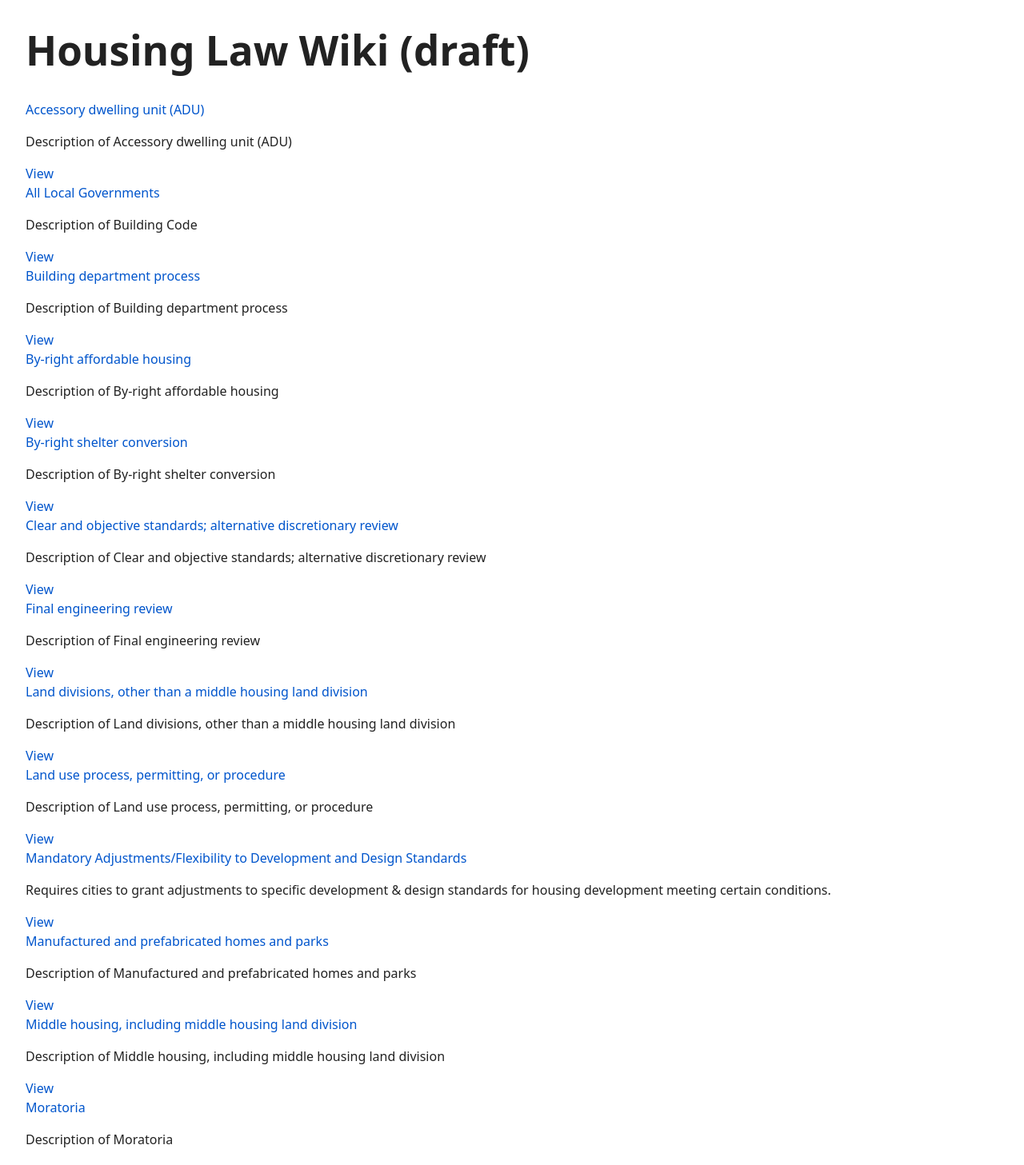
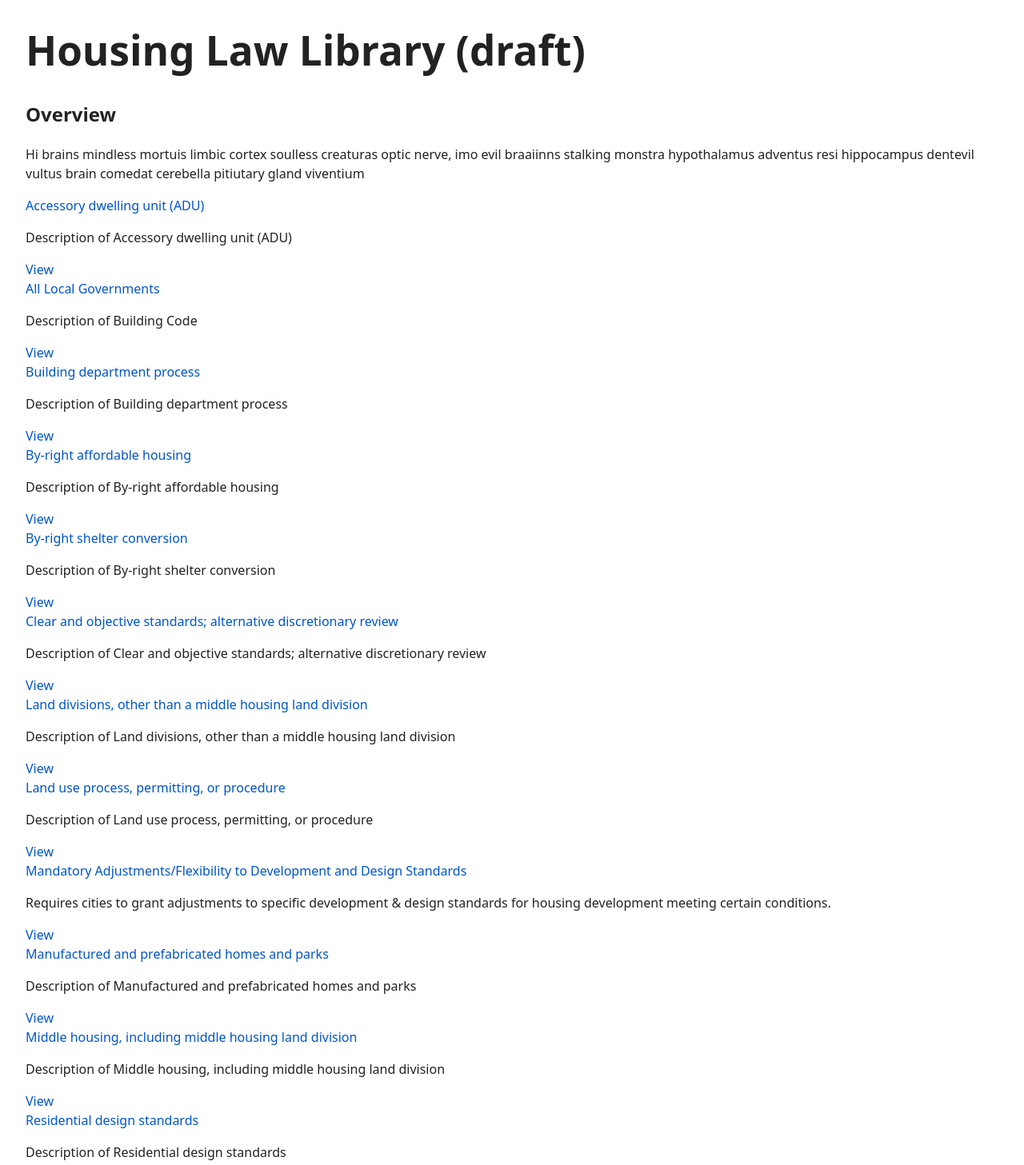
Before and after one commit to DLCDOfficial/housing_law_wiki, a React (Vite) app: page /#/ in a window 1280 px wide. Shown: the part 80-1537 px from the top of the page at 80% size. Built offline with nearby package versions, Linux system fonts and the light colour scheme.

Commit message:
Chore: Updates as requested by Hapo. Changed all  occurances of 'Wiki' to 'Library'. Removed cards for final engineering review and moratoria. Added a collapsing header for the FAQs section. Added an Overview section to the main page.

```diff
--- a/src/App.jsx
+++ b/src/App.jsx
@@ -8,7 +8,7 @@ import './App.css';
 const Disclaimer = () => {
   const [isOpen, setisOpen] = useState(true);
   return (
-    <calcite-dialog modal open={isOpen} heading="HAPO Housing Law Wiki" id="app-disclaimer">
+    <calcite-dialog modal open={isOpen} heading="HAPO Housing Law Library" id="app-disclaimer">
       Disclaimer text goes here...
       <calcite-button id="close-button" slot="footer-end" onClick={() => {setisOpen(false)}}>Close</calcite-button>
     </calcite-dialog>
--- a/src/components/Home.jsx
+++ b/src/components/Home.jsx
@@ -63,7 +63,17 @@ const Home = () => {
     });
     return(
         <div>
-            <h1>Housing Law Wiki (draft)</h1>
+            <h1>Housing Law Library (draft)</h1>
+            <section className="overview">
+                <h2>Overview</h2>
+                <p>
+                    Hi brains mindless mortuis limbic cortex soulless creaturas optic nerve,
+                    imo evil braaiinns stalking monstra hypothalamus adventus resi
+                    hippocampus dentevil vultus brain comedat cerebella pitiutary gland
+                    viventium
+
+                </p>
+            </section>
             <div className="filter">
                 <ComboBox onChange={setSelectedTags} />
             </div>
--- a/src/components/HousingLaw.jsx
+++ b/src/components/HousingLaw.jsx
@@ -55,8 +55,13 @@ const HousingLaw = () => {
             <Markdown remarkPlugins={[remarkGfm]} rehypePlugins={[rehypeRaw]}>
                 {markdown}
             </Markdown>
-            <h2>Questions and Answers</h2>
-            { qa && <QuestionsAnswers items={qa} /> }
+	    <h2>Questions and Answers</h2>
+            {qa && (
+                <details>
+                    <summary>View FAQs</summary>
+                    <QuestionsAnswers items={qa} />
+                </details>
+            )}
         </div>
     );
 };
--- a/src/housing_laws/config.yaml
+++ b/src/housing_laws/config.yaml
@@ -25,9 +25,6 @@
 - title: "Clear and objective standards; alternative discretionary review"
   route: "clear_and_objective_standards"
   description: "Description of Clear and objective standards; alternative discretionary review"
-- title: "Final engineering review"
-  route: "final_engineering_review"
-  description: "Description of Final engineering review"
 - title: "Land divisions, other than a middle housing land division"
   route: "land_divisions"
   description: "Description of Land divisions, other than a middle housing land division"
@@ -43,9 +40,6 @@
 - title: "Middle housing, including middle housing land division"
   route: "middle_housing"
   description: "Description of Middle housing, including middle housing land division"
-- title: "Moratoria"
-  route: "moratoria"
-  description: "Description of Moratoria"
 - title: "Residential design standards"
   route: "residential_design_standards"
   description: "Description of Residential design standards"
```
Also changed, not shown: src/housing_laws/final_engineering_review/readme.md (deleted), src/housing_laws/moratoria/readme.md (deleted).
